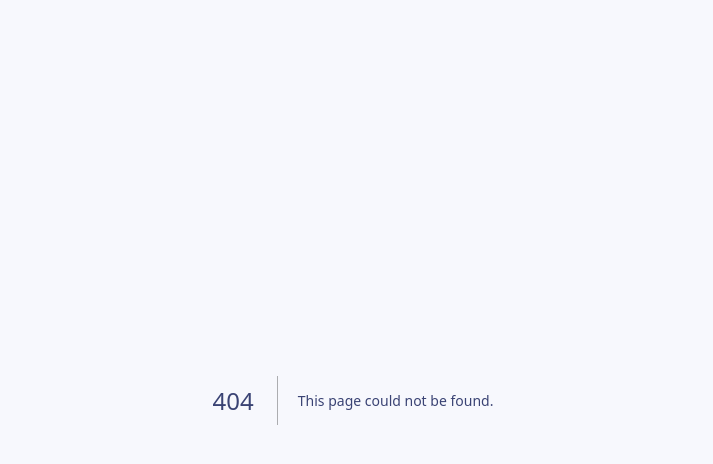
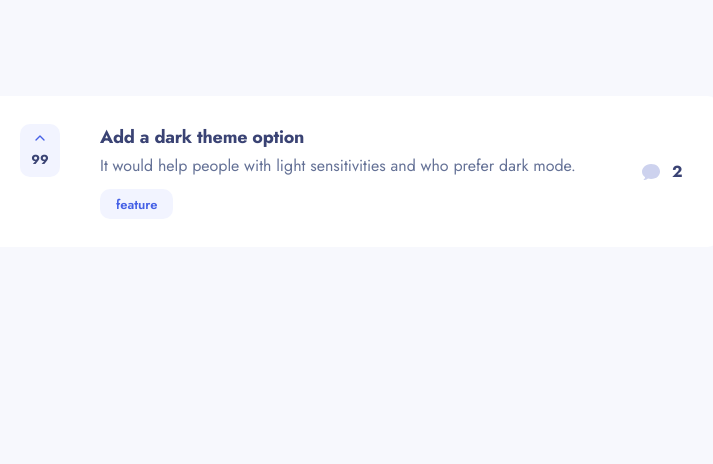
Before and after one commit to keremenen/product-feedback-app, a Next.js app: page /feedbacks/1 in a window 1280 px wide. Before the commit this address had no page. Shown: the top 464 px of the page, without its empty margins (287-1000 px from the left). Built offline with nearby package versions, Linux system fonts and the light colour scheme.

Commit message:
WIP feedback page

```diff
--- /dev/null
+++ b/src/app/feedbacks/[id]/page.tsx
@@ -0,0 +1,68 @@
+import { FeedbackSingleItem } from "@/components/feedback-list";
+
+const ExampleFeedbackItem = {
+  id: 2,
+  title: "Add a dark theme option",
+  category: "feature",
+  upvotes: 99,
+  status: "suggestion",
+  description:
+    "It would help people with light sensitivities and who prefer dark mode.",
+  comments: [
+    {
+      id: 3,
+      content:
+        "Also, please allow styles to be applied based on system preferences. I would love to be able to browse Frontend Mentor in the evening after my device’s dark mode turns on without the bright background it currently has.",
+      user: {
+        image: "./assets/user-images/image-elijah.jpg",
+        name: "Elijah Moss",
+        username: "hexagon.bestagon",
+      },
+    },
+    {
+      id: 4,
+      content:
+        "Second this! I do a lot of late night coding and reading. Adding a dark theme can be great for preventing eye strain and the headaches that result. It’s also quite a trend with modern apps and  apparently saves battery life.",
+      user: {
+        image: "./assets/user-images/image-james.jpg",
+        name: "James Skinner",
+        username: "hummingbird1",
+      },
+      replies: [
+        {
+          content:
+            "While waiting for dark mode, there are browser extensions that will also do the job. Search for 'dark theme' followed by your browser. There might be a need to turn off the extension for sites with naturally black backgrounds though.",
+          replyingTo: "hummingbird1",
+          user: {
+            image: "./assets/user-images/image-anne.jpg",
+            name: "Anne Valentine",
+            username: "annev1990",
+          },
+        },
+        {
+          content:
+            "Good point! Using any kind of style extension is great and can be highly customizable, like the ability to change contrast and brightness. I'd prefer not to use one of such extensions, however, for security and privacy reasons.",
+          replyingTo: "annev1990",
+          user: {
+            image: "./assets/user-images/image-ryan.jpg",
+            name: "Ryan Welles",
+            username: "voyager.344",
+          },
+        },
+      ],
+    },
+  ],
+};
+export default function FeedbackPage() {
+  return (
+    <main className="mx-auto mt-24 flex max-w-[730px]">
+      <FeedbackSingleItem
+        title={ExampleFeedbackItem.title}
+        category={ExampleFeedbackItem.category}
+        description={ExampleFeedbackItem.description}
+        comments={ExampleFeedbackItem.comments.length}
+        upvotes={ExampleFeedbackItem.upvotes}
+      />
+    </main>
+  );
+}
```
